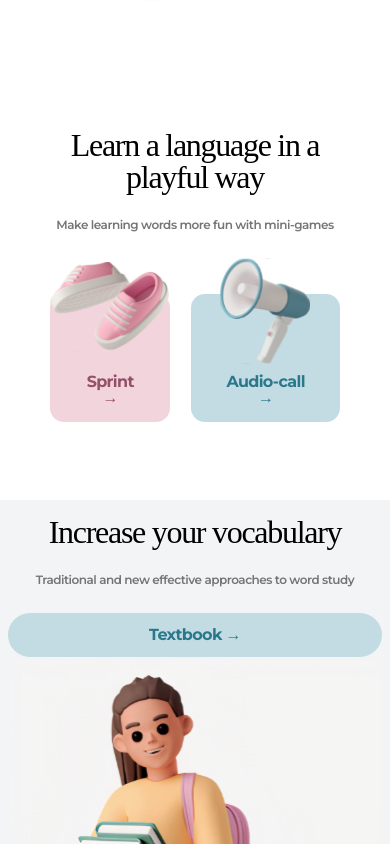
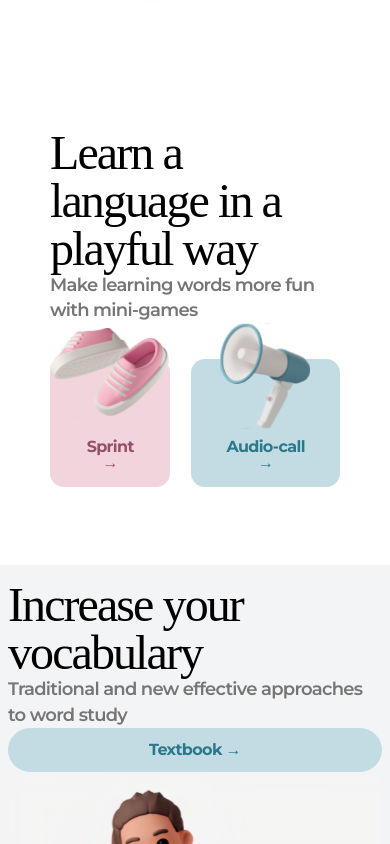
Before and after one commit to taodemy/taotalk, a Next.js app: page / in a window 390 px wide. Shown: the part 1320-2164 px from the top of the page. Built offline with nearby package versions, Linux system fonts and the light colour scheme; a web font is replaced by a local one.

Commit message:
fix: remove unused media query treshold

```diff
--- a/src/components/Home/OtherSections/index.tsx
+++ b/src/components/Home/OtherSections/index.tsx
@@ -30,8 +30,8 @@ const OtherSections = () => {
         </div>
       </section>
       <section className="bg-gray-100">
-        <div className="mx-auto grid xs:px-[8px] xs:py-[16px] md:max-w-[1216px] md:px-[32px] md:py-[40px] xl:max-w-[1180px] xl:grid-cols-2 xl:gap-[26px] xl:pb-0 xl:pt-[26px]">
-          <div className="mx-0 my-auto flex flex-col xs:ml-0 xl:ml-[100px] xl:block">
+        <div className="mx-auto grid sm:px-[8px] sm:py-[16px] md:max-w-[1216px] md:px-[32px] md:py-[40px] xl:max-w-[1180px] xl:grid-cols-2 xl:gap-[26px] xl:pb-0 xl:pt-[26px]">
+          <div className="mx-0 my-auto flex flex-col sm:ml-0 xl:ml-[100px] xl:block">
             <HeadingDescription
               headingContent="Increase your vocabulary"
               descriptionContent="Traditional and new effective approaches to word study"
@@ -41,7 +41,7 @@ const OtherSections = () => {
           <img src="/vocabulary.svg" alt="Vocabulary" className="mx-0 my-auto w-full" />
         </div>
       </section>
-      <section className="mx-auto grid xs:px-[8px] xs:py-[16px] md:max-w-[1216px] md:px-[32px] md:py-0 xl:max-w-[1180px] xl:grid-cols-2 xl:gap-[20px] xl:py-[95px] ">
+      <section className="mx-auto grid sm:px-[8px] sm:py-[16px] md:max-w-[1216px] md:px-[32px] md:py-0 xl:max-w-[1180px] xl:grid-cols-2 xl:gap-[20px] xl:py-[95px] ">
         <img src="/progress.svg" alt="Statistics" className="mx-0 my-auto w-full" />
         <div className="mx-0 my-auto flex flex-col xl:block">
           <HeadingDescription
--- a/tailwind.config.js
+++ b/tailwind.config.js
@@ -10,11 +10,8 @@ module.exports = {
   ],
   theme: {
     screens: {
-      xs: '320px',
+      sm: '320px',
       // => @media (min-width: 320px) { ... }
-
-      sm: '640px',
-      // => @media (min-width: 640px) { ... }
 
       md: '768px',
       // => @media (min-width: 768px) { ... }
```
